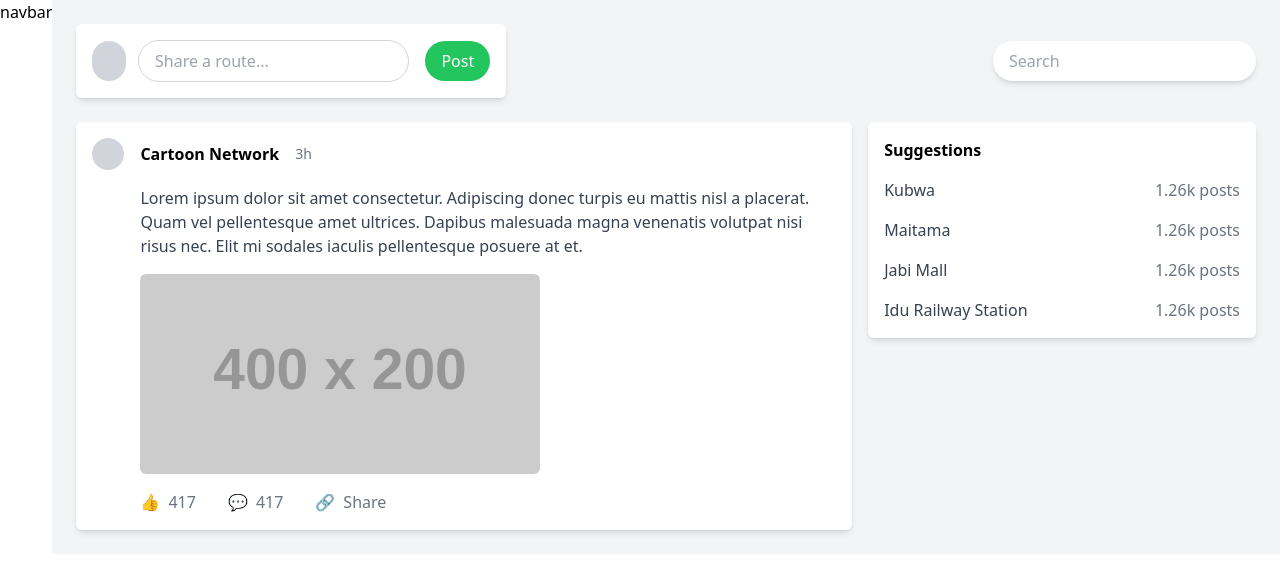
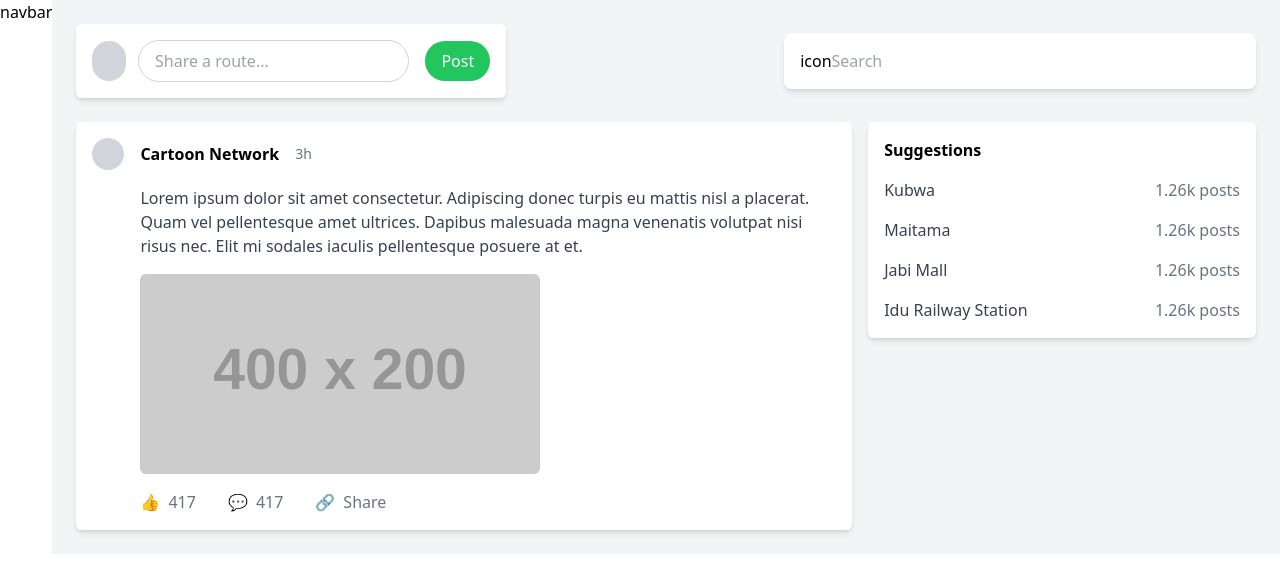
Before and after one commit to Sotonye0808/along-app, a Next.js app: page / in a window 1280 px wide. Shown: the top 578 px of the page. Built offline with nearby package versions, Linux system fonts and the light colour scheme.

Commit message:
update styles

```diff
--- a/src/app/components/SearchBar.tsx
+++ b/src/app/components/SearchBar.tsx
@@ -2,11 +2,12 @@ import React from "react";
 
 const SearchBar = () => {
 	return (
-		<div className="bg-white rounded-full shadow-md px-4 py-2 flex items-center">
+		<div className="bg-white rounded-lg shadow-md px-4 py-2 flex items-center w-2/5">
+			<span>icon </span>
 			<input
 				type="text"
 				placeholder="Search"
-				className="border-none focus:outline-none w-full"
+				className="border-none focus:outline-none w-full py-2"
 			/>
 		</div>
 	);
```
